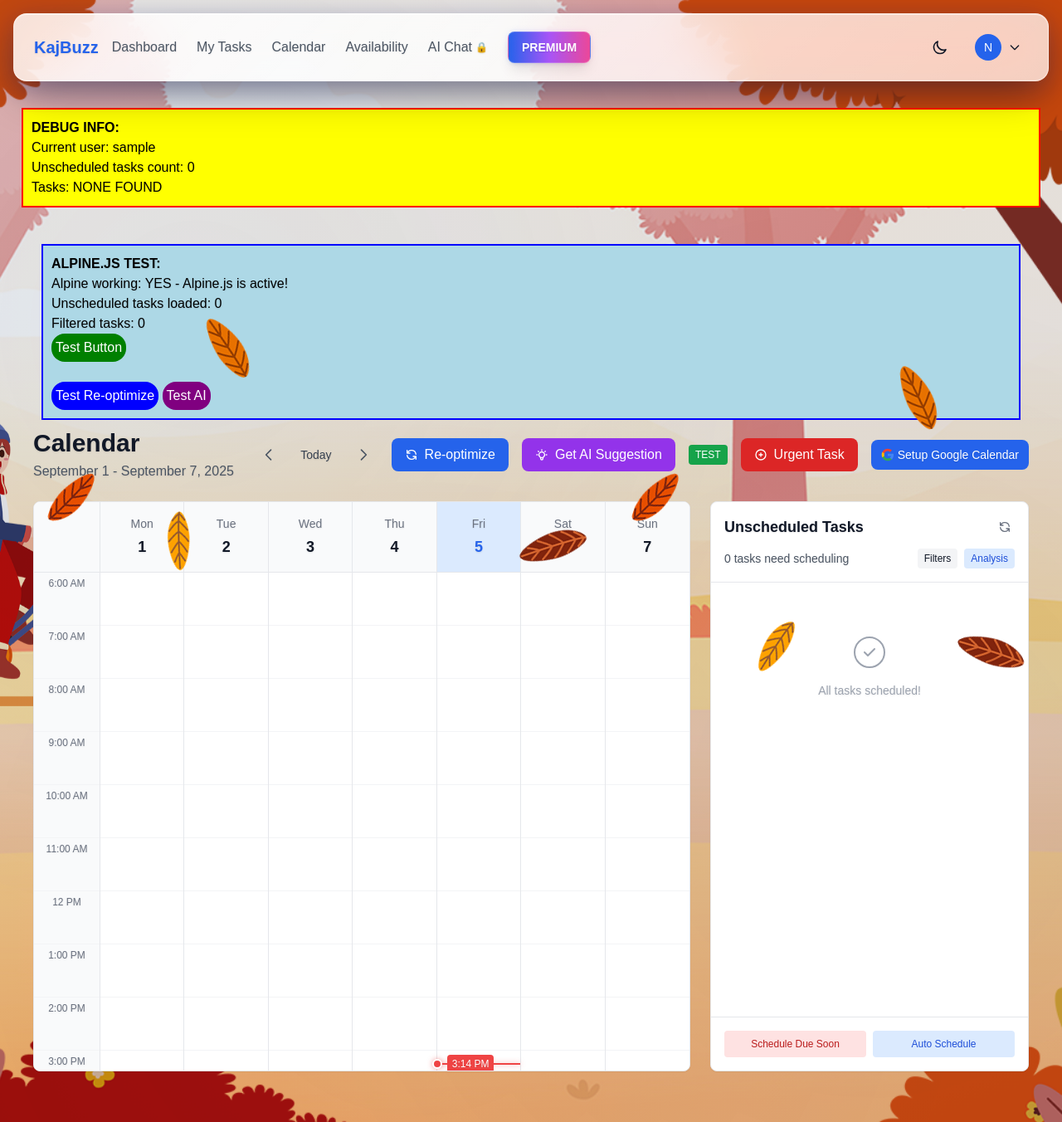
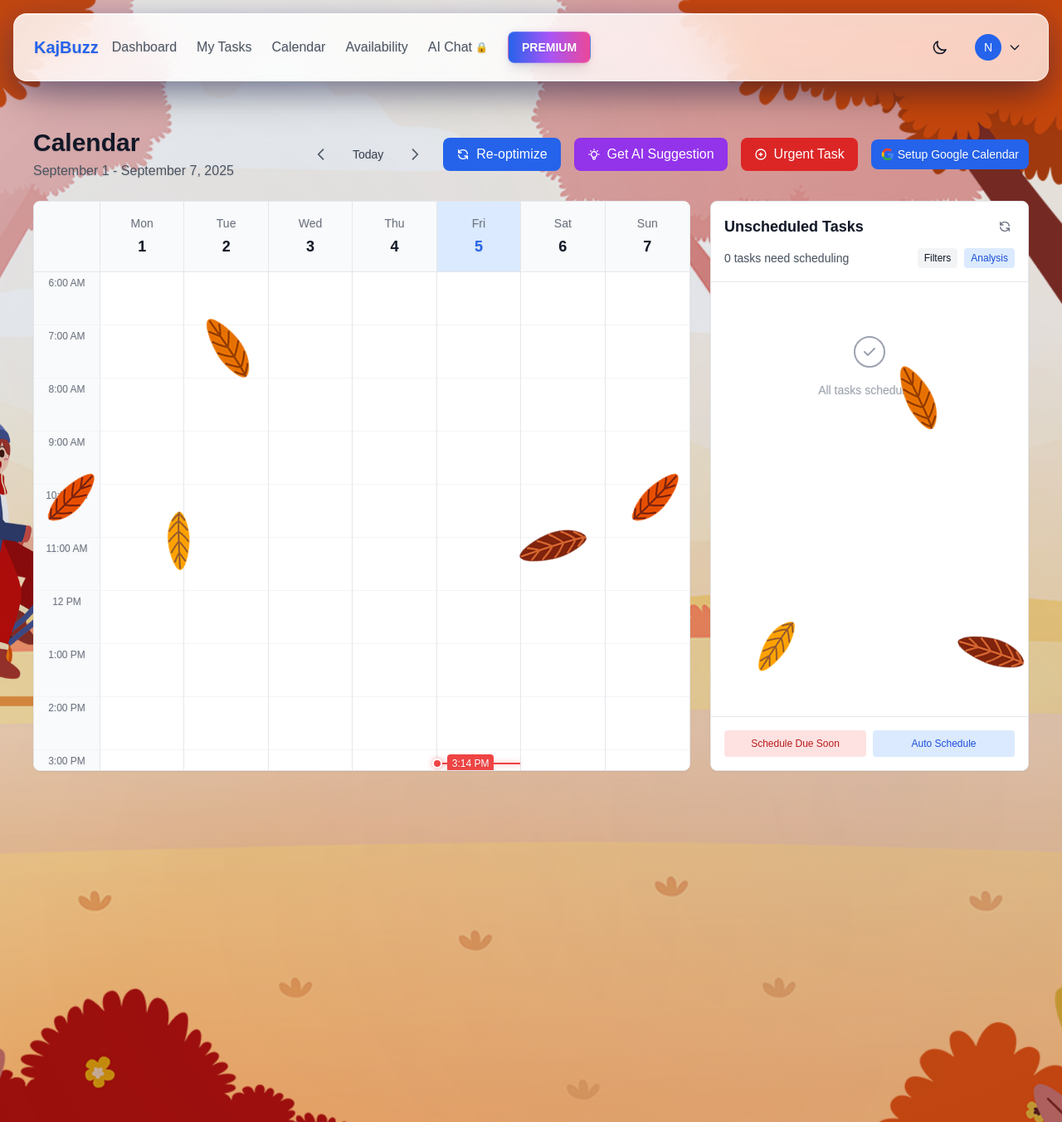
Before and after one commit to rayedriasat/intelligent_task_planner, a Django app: page /calendar/ in a window 1280 px wide. Shown: the whole page at 83% size. Run offline with Django 5.2, Linux system fonts and the light colour scheme; the visitor is signed in with stand-in values (Sample User, id 1); data that the repository does not hold is empty; some libraries are stand-ins or nearby versions.

Commit message:
refactor(calendar): clean up debugging code and logs in calendar component
- Remove debug info block displaying user and task data from template
- Delete Alpine.js test section with debug buttons and reactive tests
- Remove console.log statements from init() and testButtonsWork() methods
- Eliminate testButtonsWork() method entirely for cleaner code
- Remove inline console logs from click handlers and time indicator initialization
- Retain all core functionality while improving code readability and performance

```diff
--- a/planner/templates/planner/calendar.html
+++ b/planner/templates/planner/calendar.html
@@ -8,32 +8,11 @@
 <!-- Ensure CSRF token is available for JavaScript -->
 <input type="hidden" name="csrfmiddlewaretoken" value="{{ csrf_token }}">
 
-<!-- DEBUG: Show data being passed to template -->
-<div style="background: yellow; padding: 10px; margin: 10px; color: black; border: 2px solid red;">
-    <strong>DEBUG INFO:</strong><br>
-    Current user: {{ user.username }}<br>
-    Unscheduled tasks count: {{ unscheduled_tasks.count }}<br>
-    Tasks:
-    {% for task in unscheduled_tasks %}
-        {{ task.title }} ({{ task.estimated_hours }}h, P{{ task.priority }}){% if not forloop.last %}, {% endif %}
-    {% empty %}
-        NONE FOUND
-    {% endfor %}
-</div>
+
 
 <div class="h-full flex flex-col p-6" x-data="calendarApp()" x-init="init()">
 
-    <!-- DEBUG: Alpine.js reactive test (inside component scope) -->
-    <div style="background: lightblue; padding: 10px; margin: 10px; color: black; border: 2px solid blue;">
-        <strong>ALPINE.JS TEST:</strong><br>
-        Alpine working: <span x-text="'YES - Alpine.js is active!'">NO - Alpine.js not working</span><br>
-        Unscheduled tasks loaded: <span x-text="unscheduledTasks.length">0</span><br>
-        Filtered tasks: <span x-text="filteredTasks.length">0</span><br>
-        <button @click="alert('Alpine button works!')" style="background: green; color: white; padding: 5px;">Test Button</button>
-        <br><br>
-        <button @click="reoptimizeSchedule()" style="background: blue; color: white; padding: 5px;">Test Re-optimize</button>
-        <button @click="getAISuggestions()" style="background: purple; color: white; padding: 5px;">Test AI</button>
-    </div>
+
     <!-- Header -->
     <div class="flex items-center justify-between mb-6">
         <div>
@@ -86,11 +65,7 @@
                 <span x-text="aiLoading ? 'Getting AI Suggestions...' : 'Get AI Suggestion'"></span>
             </button>
 
-            <!-- Test Button (for debugging) -->
-            <button @click="console.log('TEST: Simple Alpine.js click works!'); alert('Alpine.js is working!')"
-                    class="bg-green-600 hover:bg-green-700 text-white px-2 py-1 rounded text-xs font-medium transition-colors">
-                TEST
-            </button>
+
 
             <!-- Add Urgent Task Button -->
             <button @click="promptUrgentTask()"
@@ -189,7 +164,7 @@
                              data-date="{{ day.date|date:'Y-m-d' }}"
                              @dragover.prevent="handleDragOver($event)"
                              @drop="handleDrop($event, '{{ day.date|date:'Y-m-d' }}', {{ hour_data.hour }})"
-                             @click="console.log('Clicked!'); openSchedulingModal('{{ day.date|date:'Y-m-d' }}', {{ hour_data.hour }})"
+                             @click="openSchedulingModal('{{ day.date|date:'Y-m-d' }}', {{ hour_data.hour }})"
                              class="cursor-pointer hover:bg-blue-50 dark:hover:bg-blue-900/20 transition-colors"
                              style="position: relative; z-index: 1;">
                              <!-- Visual indicator for clickable area -->
@@ -235,8 +210,7 @@
                         <div x-show="shouldShowCurrentTimeIndicator()"
                              x-ref="timeIndicator"
                              class="current-time-indicator-day"
-                             :style="'top: ' + getCurrentTimePosition() + 'rem;'"
-                             x-init="console.log('Current time indicator initialized for today:', '{{ day.date|date:'Y-m-d' }}')">
+                             :style="'top: ' + getCurrentTimePosition() + 'rem;'">
                             <div class="current-time-line"></div>
                             <div class="current-time-dot"></div>
                             <div class="current-time-label" x-text="getCurrentTimeLabel()"></div>
@@ -1271,10 +1245,6 @@ function calendarApp() {
         isResolvingOverload: false,
 
         init() {
-            console.log('✅ Calendar component initialized successfully!');
-            console.log('Alpine.js version:', window.Alpine ? 'loaded' : 'NOT loaded');
-            console.log('CSRF token available:', this.getCSRFToken() ? 'yes' : 'NO');
-            console.log('Component context type:', typeof this);
             this.loadUnscheduledTasks();
 
             // Update current time indicator every minute
@@ -1282,11 +1252,6 @@ function calendarApp() {
             setInterval(() => {
                 this.updateCurrentTimeIndicator();
             }, 60000); // Update every minute
-
-            // Test if buttons are working - add a simple test
-            setTimeout(() => {
-                this.testButtonsWork();
-            }, 1000);
         },
 
         getCSRFToken() {
@@ -1301,20 +1266,7 @@ function calendarApp() {
             return token;
         },
 
-        testButtonsWork() {
-            console.log('Testing button functionality...');
-            console.log('Re-optimize button exists:', !!document.querySelector('button[\\@click*="reoptimizeSchedule"]'));
-            console.log('AI suggestion button exists:', !!document.querySelector('button[\\@click*="getAISuggestions"]'));
-            console.log('Urgent task button exists:', !!document.querySelector('button[\\@click*="promptUrgentTask"]'));
-            console.log('Sync button exists:', !!document.querySelector('button[\\@click*="quickSync"]'));
-
-            // Test if functions are accessible in this context
-            console.log('Functions accessible:');
-            console.log('- reoptimizeSchedule:', typeof this.reoptimizeSchedule);
-            console.log('- getAISuggestions:', typeof this.getAISuggestions);
-            console.log('- promptUrgentTask:', typeof this.promptUrgentTask);
-            console.log('- quickSync:', typeof this.quickSync);
-        },
+
 
         loadUnscheduledTasks() {
             // Load unscheduled tasks data from server
@@ -1331,14 +1283,9 @@ function calendarApp() {
                     is_urgent: {{ task.is_urgent_for_js|yesno:"true,false" }}
                 },
                 {% empty %}
-                // NO TASKS FOUND IN TEMPLATE
                 {% endfor %}
             ];
 
-            console.log('DEBUG: Raw template data count: {{ unscheduled_tasks.count }}');
-
-            console.log('Loaded unscheduled tasks:', unscheduledData.length, 'tasks');
-            console.log('Unscheduled tasks data:', unscheduledData);
             this.unscheduledTasks = unscheduledData;
             this.calculateAnalytics();
             this.applyFilters();
@@ -1374,7 +1321,6 @@ function calendarApp() {
             });
 
             this.filteredTasks = filtered;
-            console.log('Filtered tasks:', this.filteredTasks.length, 'of', this.unscheduledTasks.length);
         },
 
         formatDate(dateStr) {
@@ -1397,7 +1343,6 @@ function calendarApp() {
         },
 
         quickScheduleTask(taskId) {
-            console.log('DEBUG: quickScheduleTask() called with taskId:', taskId);
             // Find next available slot and schedule task there
             fetch('{% url "planner:quick_schedule_task" %}', {
                 method: 'POST',
```
